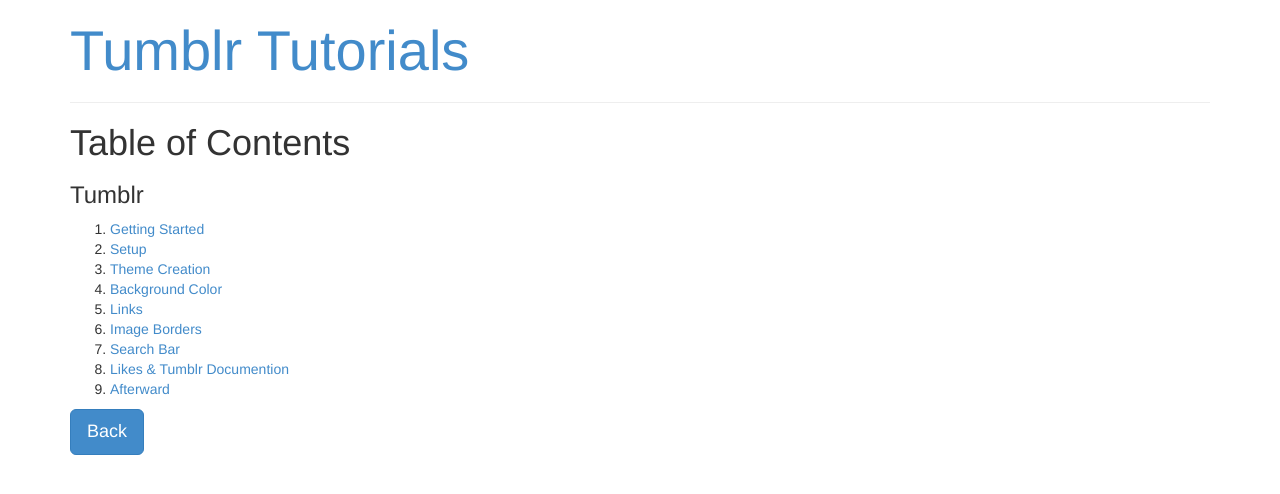
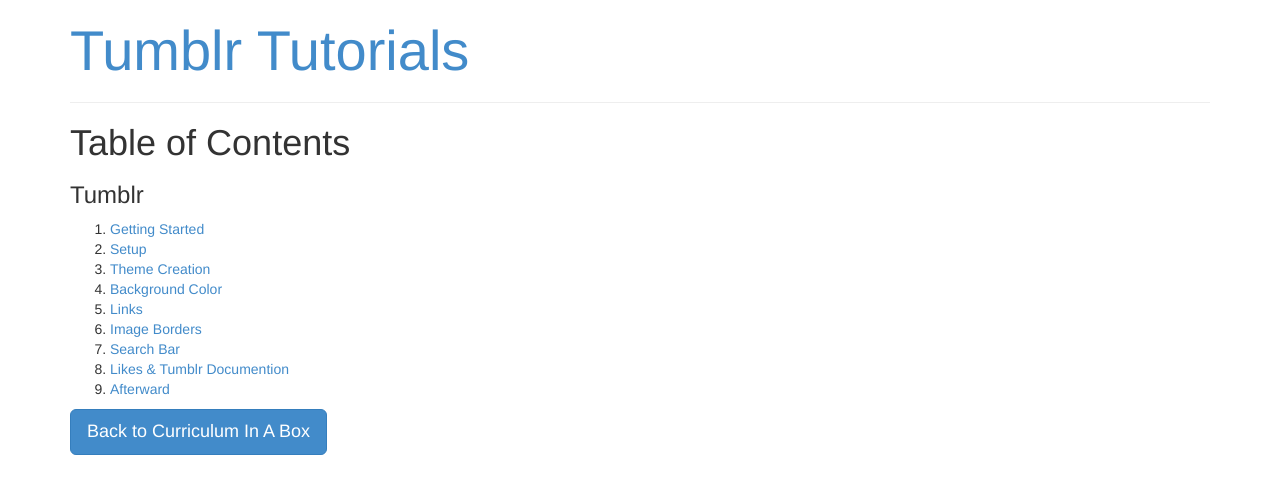
Before and after one commit to mcwic/tumblrtutorial, a Jekyll site: the page built from index.md, in a window 1280 px wide. Shown: the top 494 px of the page. Built offline with Jekyll 4.4.1, drawn with Linux system fonts in a browser that asks for light colours; Markdown is read by kramdown in place of the engine named in the settings.

Commit message:
finalized

```diff
--- a/index.md
+++ b/index.md
@@ -16,4 +16,4 @@ title: Tumblr Tutorial
 7. [Likes & Tumblr Documention](./contents/likes)
 8. [Afterward](./contents/afterward)
 
-<a href="../likes"><button type="button" class="btn btn-primary btn-lg">Back</button></a>
+<a href="../likes"><button type="button" class="btn btn-primary btn-lg">Back to Curriculum In A Box</button></a>
```
